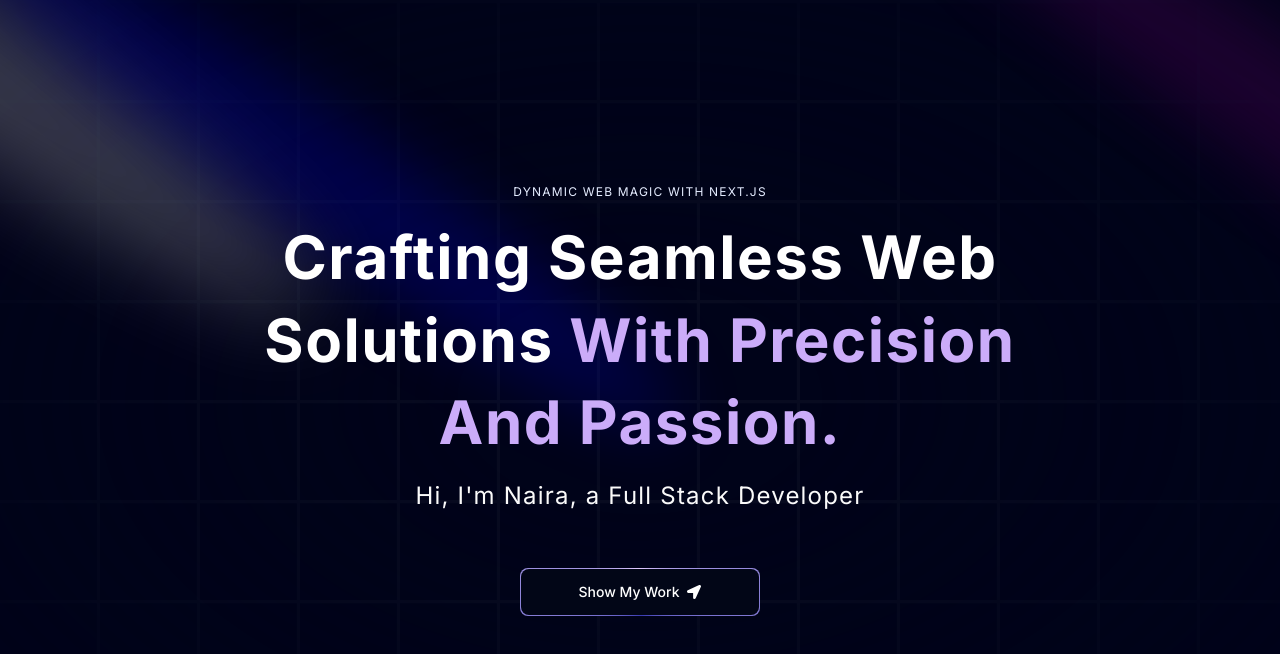
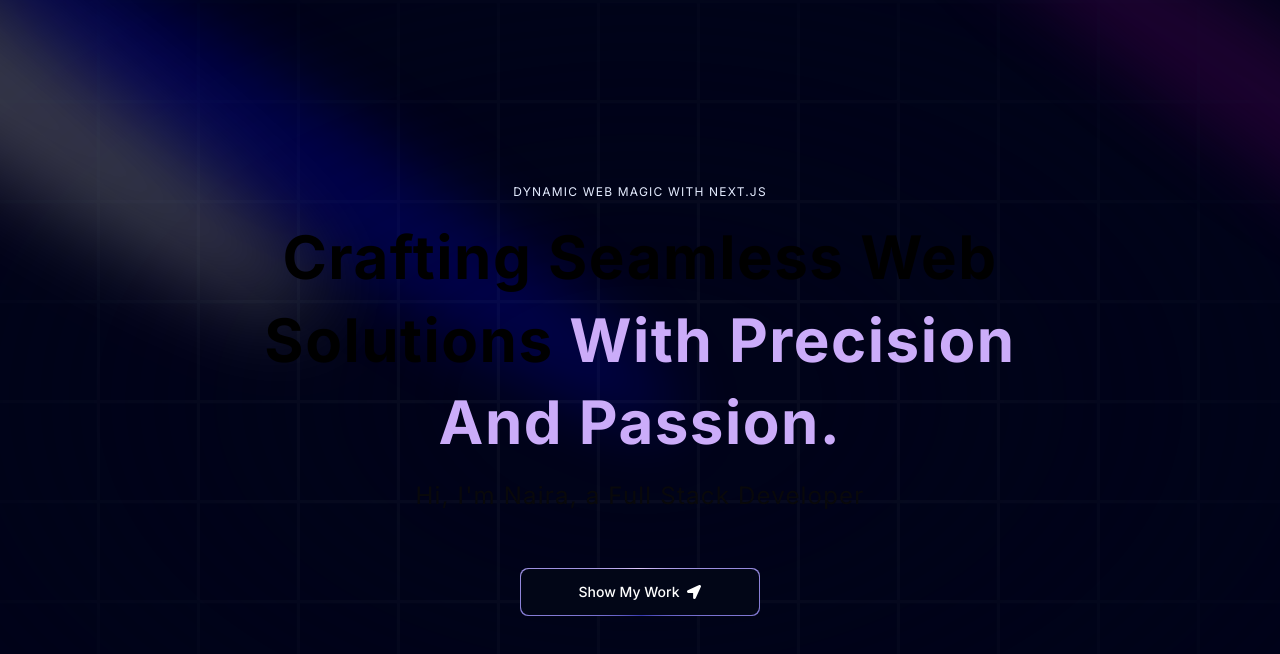
Before and after one commit to Naira98/Portfolio, a Next.js app: page / in a window 1280 px wide. Shown: the top 654 px of the page. Built offline with nearby package versions, Linux system fonts and the light colour scheme.

Commit message:
make dark mode default

```diff
--- a/app/layout.tsx
+++ b/app/layout.tsx
@@ -1,7 +1,6 @@
 import type { Metadata } from "next";
 import { Inter } from "next/font/google";
 import "./globals.css";
-import { ThemeProvider } from "@/components/ThemeProvider";
 
 const inter = Inter({ subsets: ["latin"] });
 
@@ -18,14 +17,8 @@ export default function RootLayout({
   return (
     <html lang="en">
       <body className={inter.className}>
-        <ThemeProvider
-          attribute="class"
-          defaultTheme="dark"
-          enableSystem
-          disableTransitionOnChange
-        >
+
           {children}
-        </ThemeProvider>
       </body>
     </html>
   );
--- a/components/Hero.tsx
+++ b/components/Hero.tsx
@@ -18,8 +18,8 @@ const Hero = () => {
         <Spotlight className="left-80 top-28 h-[80vh] w-[50vw]" fill="blue" />
       </div>
 
-      <div className="dark:bg-black-100 dark:bg-grid-white/[0.03] bg-grid-black-100/[0.2] absolute left-0 top-0 flex h-screen w-full items-center justify-center bg-white">
-        <div className="dark:bg-black-100 pointer-events-none absolute inset-0 flex items-center justify-center bg-white [mask-image:radial-gradient(ellipse_at_center,transparent_20%,black)]" />
+      <div className="bg-black-100 bg-grid-white/[0.03] absolute left-0 top-0 flex h-screen w-full items-center justify-center">
+        <div className="bg-black-100 pointer-events-none absolute inset-0 flex items-center justify-center [mask-image:radial-gradient(ellipse_at_center,transparent_20%,black)]" />
         <div className="relative z-10 my-20 flex justify-center">
           <div className="ms:max-w-2xl flex max-w-[89vw] flex-col items-center justify-center lg:max-w-[60vw]">
             <h2 className="max-w-80 text-center text-xs uppercase tracking-widest text-blue-100">
@@ -34,7 +34,11 @@ const Hero = () => {
             <div className="mb-4 text-center text-sm md:text-lg md:tracking-wider lg:text-2xl">
               Hi, I&apos;m Naira, a Full Stack Developer
             </div>
-            <MagicButton title="Show My Work" position="right" icon={<FaLocationArrow />}/>
+            <MagicButton
+              title="Show My Work"
+              position="right"
+              icon={<FaLocationArrow />}
+            />
           </div>
         </div>
       </div>
--- a/components/ThemeProvider.tsx
+++ /dev/null
@@ -1,9 +0,0 @@
-"use client"
-
-import * as React from "react"
-import { ThemeProvider as NextThemesProvider } from "next-themes"
-import { type ThemeProviderProps } from "next-themes/dist/types"
-
-export function ThemeProvider({ children, ...props }: ThemeProviderProps) {
-  return <NextThemesProvider {...props}>{children}</NextThemesProvider>
-}
--- a/components/ui/MagicButton.tsx
+++ b/components/ui/MagicButton.tsx
@@ -14,7 +14,7 @@ const MagicButton = ({
   otherClasses?: string;
 }) => {
   return (
-    <button className="relative mt-10 inline-flex h-12 w-60 overflow-hidden rounded-lg p-[1px]">
+    <button onClick={handleClick} className="relative mt-10 inline-flex h-12 w-60 overflow-hidden rounded-lg p-[1px]">
       <span className="absolute inset-[-1000%] animate-[spin_2s_linear_infinite] bg-[conic-gradient(from_90deg_at_50%_50%,#E2CBFF_0%,#393BB2_50%,#E2CBFF_100%)]" />
       <span
         className={`inline-flex h-full w-full cursor-pointer items-center justify-center gap-2 rounded-lg bg-slate-950 px-7 py-1 text-sm font-medium text-white backdrop-blur-3xl ${otherClasses}`}
--- a/components/ui/ShimmerButton.tsx
+++ /dev/null
@@ -1,12 +0,0 @@
-import React from "react";
-
-const ShimmerButton = () => {
-  return (
-    // Button code
-    <button className="animate-shimmer inline-flex h-12 items-center justify-center rounded-md border border-slate-800 bg-[linear-gradient(110deg,#000103,45%,#1e2631,55%,#000103)] bg-[length:200%_100%] px-6 font-medium text-slate-400 transition-colors focus:outline-none focus:ring-2 focus:ring-slate-400 focus:ring-offset-2 focus:ring-offset-slate-50">
-      Shimmer
-    </button>
-  );
-};
-
-export default ShimmerButton;
--- a/package.json
+++ b/package.json
@@ -13,7 +13,6 @@
     "framer-motion": "^11.11.11",
     "mini-svg-data-uri": "^1.4.4",
     "next": "14.1.4",
-    "next-themes": "^0.3.0",
     "react": "^18",
     "react-dom": "^18",
     "react-icons": "^5.3.0",
```
Also changed, not shown: 1 other file (tests, documents, lock files or other folders).
